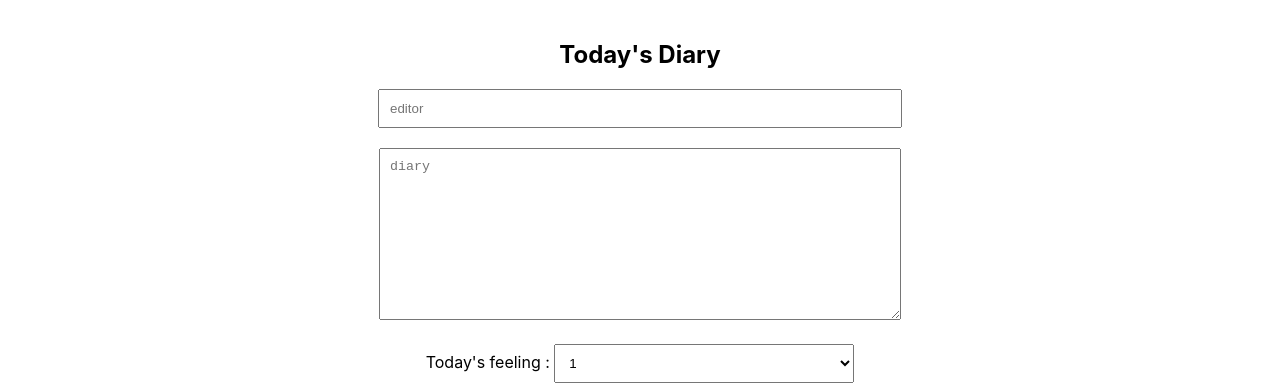
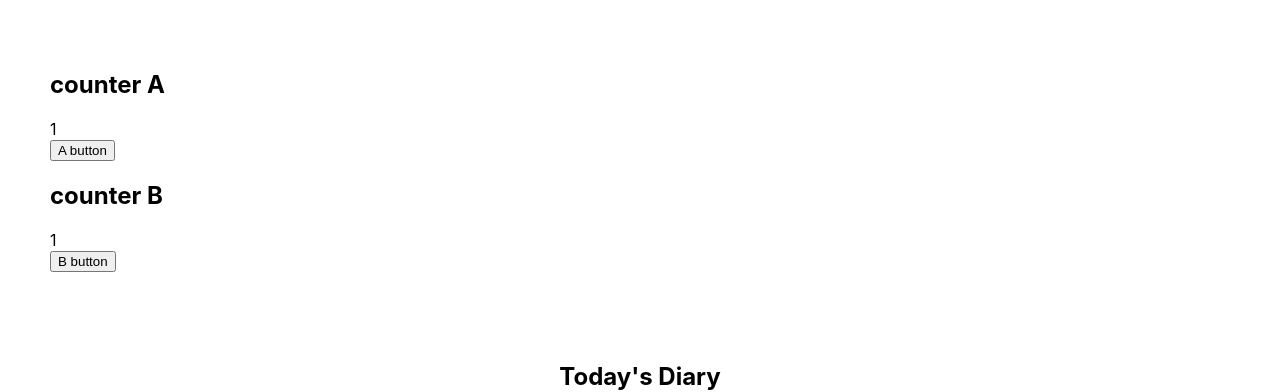
Before and after one commit to amykkkk/ReactJS.diary, a React (Create React App) app: page / in a window 1280 px wide. Shown: the top 392 px of the page. Built offline with nearby package versions, Linux system fonts and the light colour scheme; no server answers.

Commit message:
#6-11 React.memo

```diff
--- a/src/App.js
+++ b/src/App.js
@@ -3,6 +3,7 @@
 import DiaryEditor from "./DiaryEditor";
 import DiaryList from "./DiaryList";
 import Lifecycle from "./Lifecycle";
+import OptimizeTest from "./OptimizeTest";
 
 function App() {
   const [data, setData] = useState([]); // 빈배열로 시작
@@ -43,7 +44,6 @@
   };
 
   const onRemove = (targetId) => {
-    console.log(`${targetId}가 삭제되었습니다.`);
     const newDiaryList = data.filter((it) => it.id !== targetId);
     setData(newDiaryList);
   };
@@ -62,7 +62,6 @@
     if (data.length === 0) {
       return { goodcount: 0, badCount: 0, goodRatio: 0 };
     }
-    console.log("start");
 
     const goodCount = data.filter((it) => it.emotion >= 3).length;
     const badCount = data.length - goodCount;
@@ -76,6 +75,7 @@
   return (
     <div className="App">
       {/* <Lifecycle /> */}
+      <OptimizeTest />
       <DiaryEditor onCreate={onCreate} />
       <div>total : {data.length}</div>
       <div>good : {goodCount}</div>
--- /dev/null
+++ b/src/OptimizeTest.js
@@ -0,0 +1,86 @@
+import React, { useEffect, useState } from "react";
+/*
+const Textview = React.memo(({ text }) => {
+  useEffect(() => {
+    console.log(`update : Text : ${text}`);
+  });
+  return <div>{text}</div>;
+});
+
+const Countview = React.memo(({ count }) => {
+  useEffect(() => {
+    console.log(`update : Count : ${count}`);
+  });
+  return <div>{count}</div>;
+});
+*/
+
+const CounterA = React.memo(({ count }) => {
+  useEffect(() => {
+    console.log(`counterA update - count: ${count}`);
+  });
+  return <div>{count}</div>;
+});
+
+const CounterB = ({ obj }) => {
+  useEffect(() => {
+    console.log(`counterB update - count: ${obj.count}`);
+  });
+
+  return <div>{obj.count}</div>;
+};
+
+const areEqual = (prevProps, nextProps) => {
+  return prevProps.obj.count === nextProps.obj.count;
+};
+
+const MemoizedCounterB = React.memo(CounterB, areEqual);
+
+const OptimizeTest = () => {
+  const [count, setCount] = useState(1);
+  const [obj, setObj] = useState({
+    count: 1,
+  });
+
+  return (
+    <div style={{ padding: 50 }}>
+      <div>
+        <h2>counter A</h2>
+        <CounterA count={count} />
+        <button onClick={() => setCount(count)}>A button</button>
+      </div>
+      <div>
+        <h2>counter B</h2>
+        <MemoizedCounterB obj={obj} />
+        <button
+          onClick={() => {
+            setObj({ count: obj.count });
+          }}
+        >
+          B button
+        </button>
+      </div>
+    </div>
+  );
+  /*
+  const [count, setCount] = useState(1);
+  const [text, setText] = useState("");
+
+  return (
+    <div style={{ padding: 50 }}>
+      <div>
+        <h2>count</h2>
+        <Countview count={count} />
+        <button onClick={() => setCount(count + 1)}>+</button>
+      </div>
+      <div>
+        <h2>text</h2>
+        <Textview text={text} />
+        <input value={text} onChange={(e) => setText(e.target.value)} />
+      </div>
+    </div>
+  );
+  */
+};
+
+export default OptimizeTest;
```
